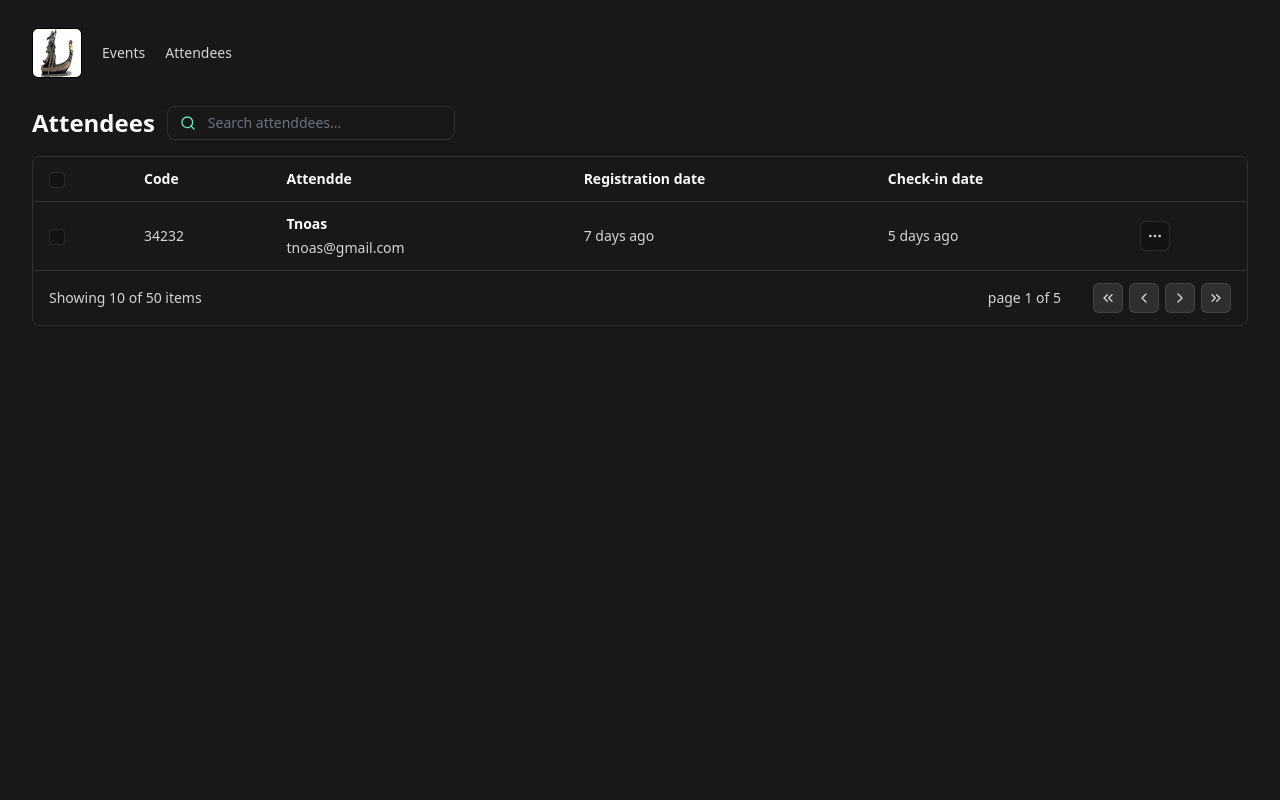
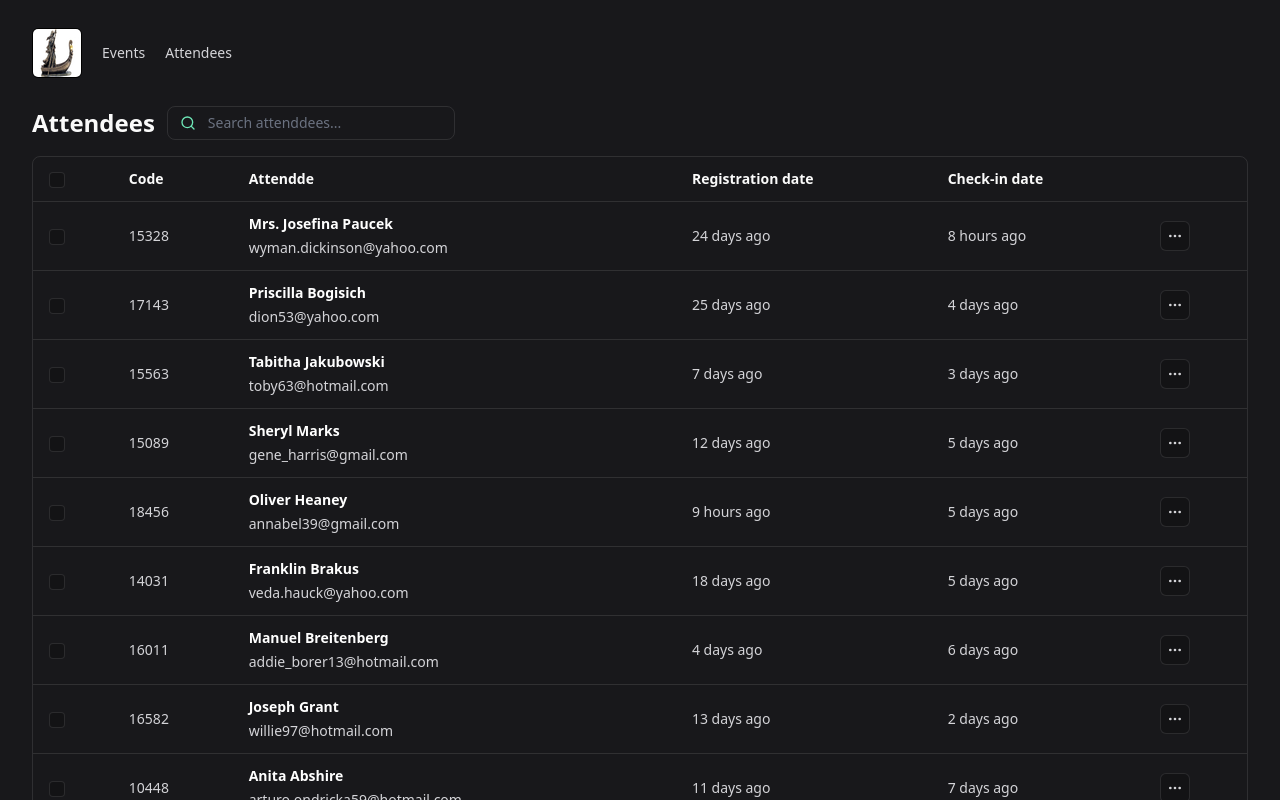
Before and after one commit to ArthurAlexi/Charon, a React (Vite) app in the folder web/: page / in a window 1280 px wide. Shown: the top 800 px of the page. Built offline with nearby package versions, Linux system fonts and the light colour scheme.

Commit message:
feat: add tables funcionalities

```diff
--- a/web/package.json
+++ b/web/package.json
@@ -9,6 +9,7 @@
     "preview": "vite preview"
   },
   "dependencies": {
+    "dayjs": "^1.11.11",
     "lucide-react": "^0.376.0",
     "react": "^18.2.0",
     "react-dom": "^18.2.0",
--- a/web/src/components/attendee-list.tsx
+++ b/web/src/components/attendee-list.tsx
@@ -4,15 +4,42 @@ import { Table } from "./table/table"
 import { TableHeader } from "./table/table-header"
 import { TableCell } from "./table/table-cell"
 import { TableRow } from "./table/table-row"
+import { useState } from "react"
+import { attendees } from "../mocks/attendees"
+import dayjs from 'dayjs'
+import relativeTime from 'dayjs/plugin/relativeTime'
+
+dayjs.extend(relativeTime)
 
 export function AttendeeList() {
+
+    const totalPages = Math.ceil(attendees.length / 10)
+    const [search, setSearch] = useState('')
+    const [page, setPage] = useState(1)
+
+    function goToNextPage(){
+        setPage(page + 1)
+    }
+
+    function goToPrevPage(){
+        setPage(page - 1)
+    }
+
+    function goToLastPage(){
+        setPage(totalPages)
+    }
+
+    function goToFirstPage(){
+        setPage(1)
+    }
+
     return (
         <div className="flex flex-col gap-4">
             <div className="flex gap-3 items-center">
                 <h1 className="text-2xl font-bold">Attendees</h1>
                 <div className="w-72 px-3 py-1.5 border border-white/10  rounded-lg text-sm flex items-center gap-3">
                     <Search className="size-4 text-emerald-300" />
-                    <input className="bg-transparent flex-1 outline-none border-0 p-0 text-sm ring-0" placeholder="Search attenddees..." />
+                    <input className="bg-transparent flex-1 outline-none border-0 p-0 text-sm ring-0" onChange={(e) => setSearch(e.target.value)} placeholder="Search attenddees..." />
                 </div>
             </div>
 
@@ -30,43 +57,50 @@ export function AttendeeList() {
                     </tr>
                 </thead>
                 <tbody >
-                    <TableRow >
+                    {
+                        attendees.slice((page - 1) * 10,page * 10).map((attendee) => {
+                            return (
+                                <TableRow key={attendee.id}>
                                     <TableCell >
                                         <input type="checkbox" className="size-4 bg-black/20 rounded border border-white/10 checked:bg-orange-400" />
                                     </TableCell>
-                        <TableCell >34232</TableCell>
+                                    <TableCell >{attendee.id}</TableCell>
                                     <TableCell >
                                         <div className="flex flex-col gap-1">
-                                <span className="font-semibold text-white">Tnoas</span>
-                                <span>tnoas@gmail.com</span>
+                                            <span className="font-semibold text-white">{attendee.name}</span>
+                                            <span>{attendee.email}</span>
                                         </div>
                                     </TableCell>
-                        <TableCell >7 days ago</TableCell>
-                        <TableCell >5 days ago</TableCell>
+                                    <TableCell >{ dayjs().to(attendee.createdAt) }</TableCell>
+                                    <TableCell >{ dayjs().to(attendee.checkedInAt) }</TableCell>
                                     <TableCell >
                                         <IconButton transparent>
                                             <MoreHorizontal className="size-4" />
                                         </IconButton>
                                     </TableCell>
                                 </TableRow>
+                            )
+                        })
+                    }
+
                 </tbody>
                 <tfoot>
                     <tr>
-                        <TableCell colSpan={3}>Showing 10 of 50 items</TableCell>
+                        <TableCell colSpan={3}>Showing 10 of {attendees.length} items</TableCell>
                         <TableCell colSpan={3} className="text-right">
                             <div className="inline-flex items-center gap-8">
-                                <span>page 1 of 5</span>
+                                <span>page 1 of {totalPages}</span>
                                 <div className="flex gap-1.5">
-                                    <IconButton>
+                                    <IconButton onClick={goToFirstPage} disabled={page === 1}>
                                         <ChevronsLeft className="size-4" />
                                     </IconButton>
-                                    <IconButton>
+                                    <IconButton onClick={goToPrevPage} disabled={page === 1}>
                                         <ChevronLeft className="size-4" />
                                     </IconButton>
-                                    <IconButton>
+                                    <IconButton onClick={goToNextPage} disabled={page === totalPages}>
                                         <ChevronRight className="size-4" />
                                     </IconButton>
-                                    <IconButton>
+                                    <IconButton onClick={goToLastPage} disabled={page === totalPages}>
                                         <ChevronsRight className="size-4" />
                                     </IconButton>
                                 </div>
--- a/web/src/components/header.tsx
+++ b/web/src/components/header.tsx
@@ -1,4 +1,4 @@
-import logo from '../../public/logo.png'
+import logo from '/logo.png'
 import { NavLink } from './nav-link'
 
 export function Header(){
--- a/web/src/components/icon-button.tsx
+++ b/web/src/components/icon-button.tsx
@@ -1,4 +1,5 @@
 import { ComponentProps } from "react";
+import { twMerge } from "tailwind-merge";
 
 interface IconButtonProps extends ComponentProps<'button'>{
     transparent?: boolean
@@ -7,8 +8,9 @@ interface IconButtonProps extends ComponentProps<'button'>{
 export function IconButton({transparent, ...props}: IconButtonProps) {
     const style = transparent ? "bg-black/20 border border-white/10 rounded-md p-1.5" : "bg-white/10 border border-white/10 rounded-md p-1.5"
     return (
-        <button className={style}>
-            {props.children}
-        </button>
+        <button {...props} className={ twMerge('border border-white/10 rounded-md p-1.5',
+            transparent ? 'bg-black/20' : 'bg-white/10',
+            props.disabled ? 'opacity-50' : null
+        ) } />
     )
 }
--- a/web/src/mocks/attendees.ts
+++ b/web/src/mocks/attendees.ts
@@ -4,7 +4,7 @@ export const attendees = Array.from({length: 200} ).map(()=> {
     return {
         id: faker.number.int({min: 10000, max: 20000}),
         name: faker.person.fullName(),
-        email: faker.internet.email(),
+        email: faker.internet.email().toLocaleLowerCase(),
         createdAt: faker.date.recent({ days: 30}),
         checkedInAt: faker.date.recent({ days: 7}),
     }
```
Also changed, not shown: 1 other file (tests, documents, lock files or other folders). Lines whose indentation alone changed are shown as unchanged.
